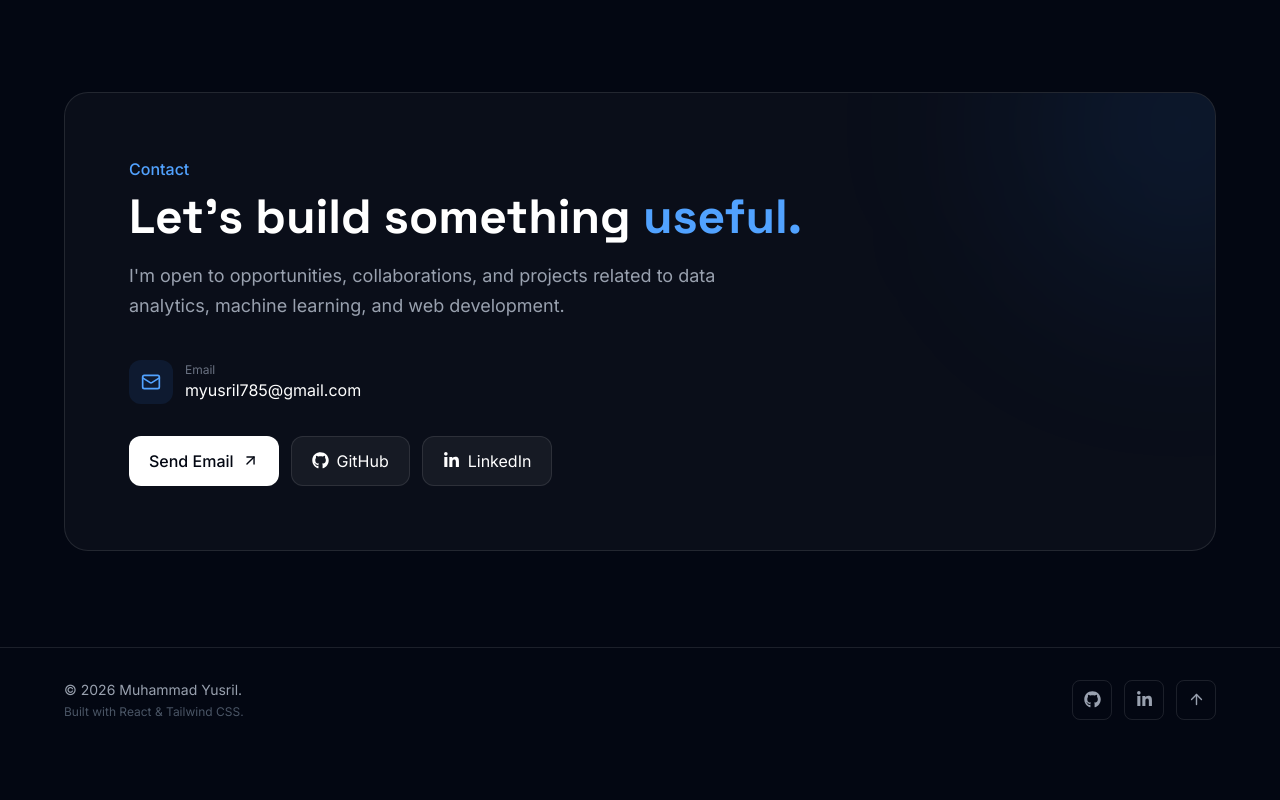
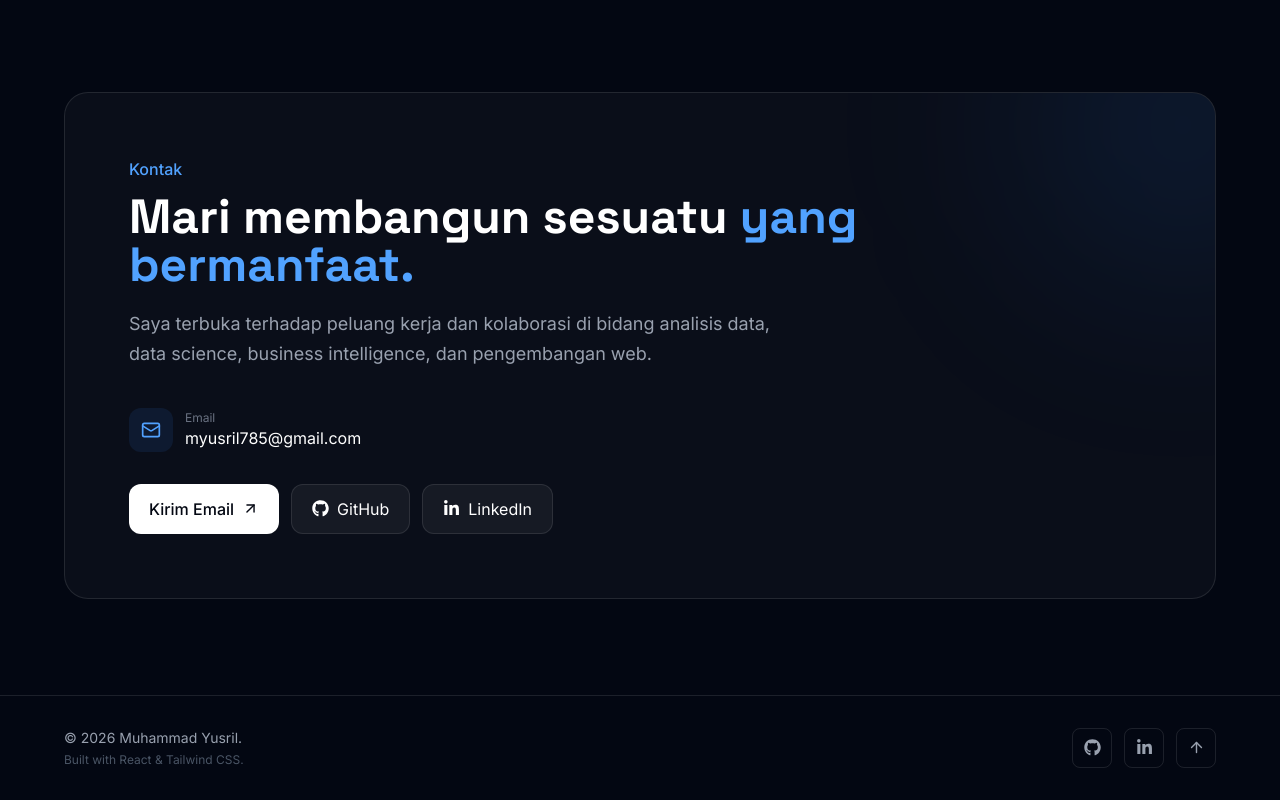
Before and after one commit to myusrilap/my-portofolio, a React app: page / in a window 1280 px wide. Shown: the part 8387-9187 px from the top of the page. Before the commit the page ends 9139 px from the top, so only its background shows below. Built offline with nearby package versions, Linux system fonts and the light colour scheme; the HTML template or start-up script is replaced by a standard one.

Commit message:
i18n: translate Contact.jsx to Indonesian

```diff
--- a/src/components/Contact.jsx
+++ b/src/components/Contact.jsx
@@ -22,18 +22,18 @@ const Contact = () => {
 
             {/* Heading */}
             <p className="text-blue-400 font-medium mb-3">
-              Contact
+              Kontak
             </p>
 
             <h2 className="text-3xl sm:text-4xl lg:text-5xl font-bold text-white max-w-3xl">
-              Let's build something
-              <span className="text-blue-400"> useful.</span>
+              Mari membangun sesuatu
+              <span className="text-blue-400"> yang bermanfaat.</span>
             </h2>
 
             <p className="mt-5 text-gray-400 text-lg max-w-2xl leading-relaxed">
-              I'm open to opportunities, collaborations, and projects
-              related to data analytics, machine learning, and web
-              development.
+              Saya terbuka terhadap peluang kerja dan kolaborasi di bidang
+              analisis data, data science, business intelligence,
+              dan pengembangan web.
             </p>
 
             {/* Email */}
@@ -66,7 +66,7 @@ const Contact = () => {
                 href="mailto:myusril785@gmail.com"
                 className="inline-flex items-center gap-2 px-5 py-3 rounded-xl bg-white text-gray-950 font-medium hover:bg-gray-200 transition"
               >
-                Send Email
+                Kirim Email
                 <ArrowUpRight size={17} />
               </a>
 
```
